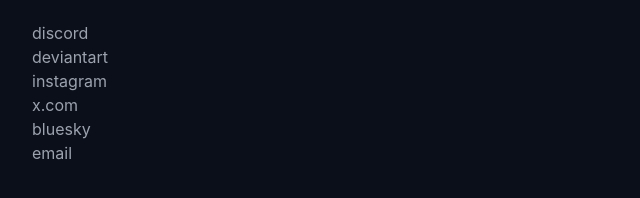
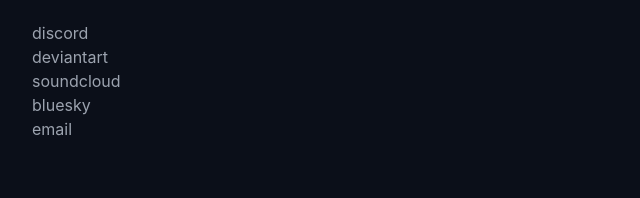
Before and after one commit to homelessbug/homelessbug.xyz, a plain HTML site: page mysocials.html in a window 1280 px wide. Shown: the part 220-418 px from the top of the page, 283-923 px from the left. Drawn offline with Linux system fonts and the light colour scheme; no server answers.

Commit message:
Revise social media links in mysocials.html
Updated social media links and added SoundCloud.

```diff
--- a/mysocials.html
+++ b/mysocials.html
@@ -46,12 +46,11 @@
             <p>Here you can find links to my social media accounts</p>
             <div class = "links">
                 <div class="links">
-                    <a data-link="socials.discord" class="discord">discord</a>
-                    <a data-link="socials.deviantart" class="deviantart">deviantart</a>
-                    <a data-link="socials.instagram" class="instagram">instagram</a>
-                    <a data-link="socials.x" class="x.com">x.com</a>
-                    <a data-link="socials.bluesky" class="bluesky">bluesky</a>
-                    <a data-link="email" class="email">email</a>
+                    <a data-link = "socials.discord" class = "discord"> discord </a>
+                    <a data-link = "socials.deviantart" class = "deviantart"> deviantart </a>
+                    <a data-link = "socials.soundcloud" class = "soundcloud"> soundcloud </a>
+                    <a data-link = "socials.bluesky" class = "bluesky"> bluesky </a>
+                    <a data-link = "email" class = "email"> email </a>
             </div>
         </div>
     </div>
```
